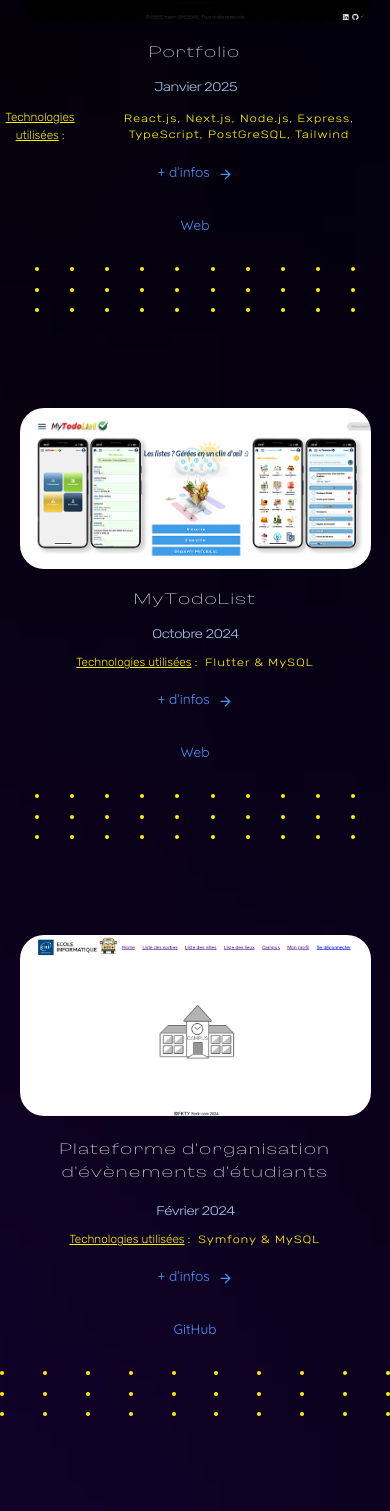
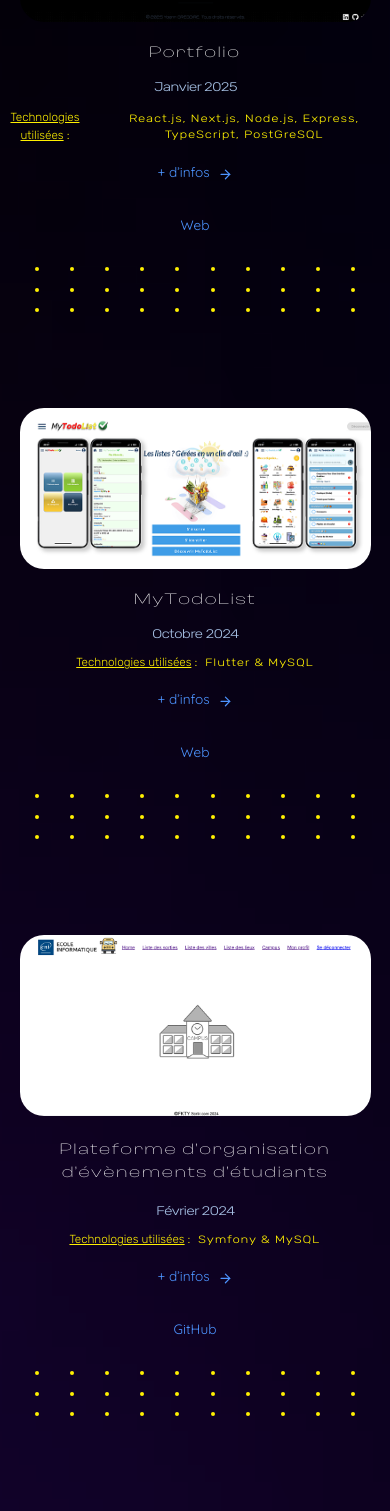
Before and after one commit to YoCode35/my-book, a Next.js app: page / in a window 390 px wide. Shown: the part 3482-4993 px from the top of the page. Built offline with nearby package versions, Linux system fonts and the light colour scheme.

Commit message:
Update Dots Responsive

```diff
--- a/src/app/contact/page.tsx
+++ b/src/app/contact/page.tsx
@@ -77,7 +77,7 @@ export default function Contact() {
       className=" bg-cover
                   bg-no-repeat
                   bg-[url('/img/colored_spots.webp')]
-                  pb-24"
+                  pb-48 sm:pb-24"
     >
 
       {/* SEPARATOR */}
--- a/src/app/page.tsx
+++ b/src/app/page.tsx
@@ -45,22 +45,18 @@ export default function Home() {
       } else if (window.innerWidth >= 1024) {
         setDotsPerRow(20);
       } else if (window.innerWidth >= 768) {
-        setDotsPerRow(15);
+        setDotsPerRow(17);
       } else if (window.innerWidth >= 640) {
+        setDotsPerRow(14);
+      } else {
         setDotsPerRow(10);
-      } else if (window.innerWidth >= 320) {
-        setDotsPerRow(5);
       }
     };
 
-    // Execute initial function to define value at the time of posting
     updateDotsPerRow();
+    window.addEventListener("resize", updateDotsPerRow);
 
-    // Update dots at each resize
-    window.addEventListener('resize', updateDotsPerRow);
-
-    // Clean up
-    return () => window.removeEventListener('resize', updateDotsPerRow);
+    return () => window.removeEventListener("resize", updateDotsPerRow);
   }, []);
 
   return (
--- a/src/app/projets/auctions/auctionsProject.tsx
+++ b/src/app/projets/auctions/auctionsProject.tsx
@@ -25,18 +25,14 @@ const AuctionsProject = () => {
 
       {/* DotsRectangle spécifique à cette page */}
       <div
-        className="w-[100%] sm:w-[40%] xl:w-[20%]
-                  xl:flex
-                  xl:justify-start
-                  w-full
-                  xl:max-w-[320px]
-                  mt-8 xl:mt-40 2xl:mt-40 3xl:mt-48
-                  relative
-                  mx-auto
+        className="w-full max-w-[320px] sm:w-[40%] xl:w-[20%]
+                  flex justify-center xl:justify-start
+                  mt-8 sm:mt-10 xl:mt-40 2xl:mt-40 3xl:mt-48
+                  relative mx-auto
                   xl:ml-[200px] 3xl:ml-[300px] 4xl:ml-[450px]"
       >
         <DotsRectangle
-          className="rotate-0 xl:rotate-90"
+          className="rotate-0 sm:rotate-0 xl:rotate-90"
           rows={3}
           dotsPerRow={10}
           dotColor="#fff000"
@@ -44,6 +40,7 @@ const AuctionsProject = () => {
           height="45px"
         />
       </div>
+
     </section>
   );
 };
--- a/src/app/projets/portfolio/portfolioProject.tsx
+++ b/src/app/projets/portfolio/portfolioProject.tsx
@@ -9,7 +9,7 @@ const PortfolioProject = () => {
         title="Portfolio"
         description=""
         date="Janvier 2025"
-        technologies="React.js, Next.js, Node.js, Express, TypeScript, PostGreSQL, Tailwind"
+        technologies="React.js, Next.js, Node.js, Express, TypeScript, PostGreSQL"
         imageUrl="/img/portfolio/ref_homepage_my-portfolio.webp"
         imageAlt="Image du site web de mon Portfolio"
         projectLink={ROUTES.HOME}
@@ -18,7 +18,7 @@ const PortfolioProject = () => {
         linkClassName={"link-project-home"}
         imageWidth={1024}
         imageHeight={489}
-        isHomeLink={true} // Ajoute cette prop pour identifier ce lien spécifique
+        isHomeLink={true}
       />
 
       {/* DotsRectangle */}
--- a/src/app/projets/series/seriesProject.tsx
+++ b/src/app/projets/series/seriesProject.tsx
@@ -22,18 +22,14 @@ const SeriesProject = () => {
 
       {/* DotsRectangle */}
       <div
-        className=" w-[100%] sm:w-[40%] xl:w-[20%]
-                    xl:flex
-                    xl:justify-start
-                    w-full
-                    xl:max-w-[320px]
-                    mt-8 xl:mt-28 2xl:mt-40
-                    relative
-                    mx-auto
-                    xl:ml-[800px] 2xl:ml-[800px] 3xl:ml-[1100px] 4xl:ml-[1550px]"
+        className="w-full max-w-[320px] sm:w-[40%] xl:w-[20%]
+                  flex justify-center xl:justify-start
+                  mt-8 sm:mt-10 xl:mt-28 2xl:mt-40
+                  relative mx-auto
+                  xl:ml-[800px] 2xl:ml-[800px] 3xl:ml-[1100px] 4xl:ml-[1550px]"
       >
         <DotsRectangle
-          className="rotate-0 xl:rotate-90"
+          className="rotate-0 sm:rotate-0 xl:rotate-90"
           rows={3}
           dotsPerRow={10}
           dotColor="#fff000"
@@ -41,6 +37,7 @@ const SeriesProject = () => {
           height="45px"
         />
       </div>
+
     </section>
   );
 };
--- a/src/app/projets/students/studentsProject.tsx
+++ b/src/app/projets/students/studentsProject.tsx
@@ -24,18 +24,13 @@ const StudentsProject = () => {
 
       {/* DotsRectangle */}
       <div
-        className="w-[100%] sm:w-[40%] xl:w-[20%]
-                  xl:flex
-                  xl:justify-start
-                  w-full
-                  xl:max-w-[320px]
-                  mt-8 xl:mt-40 2xl:mt-48
-                  relative
-                  mx-auto
-                  xl:ml-[0px] 3xl:ml-12 4xl:ml-48"
+        className="w-full max-w-[320px] sm:w-[40%] xl:w-[20%]
+                  flex justify-center xl:justify-start
+                  mt-8 sm:mt-10 xl:mt-40 2xl:mt-48
+                  relative mx-auto xl:ml-[0px] 3xl:ml-12 4xl:ml-48"
       >
         <DotsRectangle
-          className="rotate-0 xl:rotate-90"
+          className="rotate-0 sm:rotate-0 xl:rotate-90"
           rows={3}
           dotsPerRow={10}
           dotColor="#fff000"
```
